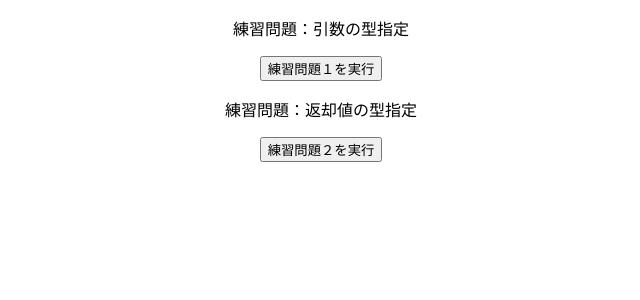
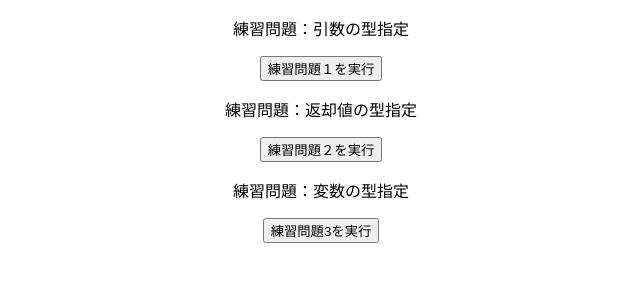
Before and after one commit to Omitsusan199411/Typescript-React-basic-practice, a React (Create React App) app: page / in a window 1280 px wide. Shown: the top 300 px of the page, without its empty margins (319-959 px from the left). Built offline with nearby package versions, Linux system fonts and the light colour scheme.

Commit message:
Typescript変数の型指定

```diff
--- a/src/App.tsx
+++ b/src/App.tsx
@@ -1,12 +1,14 @@
 import "./styles.css";
 import { Practice1 } from "./practices/Practice1";
 import { Practice2 } from "./practices/Practice2";
+import { Practice3 } from "./practices/Practice3";
 
 export default function App() {
   return (
     <div className="App">
       <Practice1 />
       <Practice2 />
+      <Practice3 />
     </div>
   );
 }
--- /dev/null
+++ b/src/practices/Practice3.tsx
@@ -0,0 +1,19 @@
+export const Practice3 = () => {
+  const getTotalFee = (num: number): number => {
+    const total = num * 1.1;
+    return total;
+  };
+
+  const onClickButton = () => {
+    let total: number = 0;
+    total = getTotalFee(1000);
+    console.log(total);
+  };
+
+  return (
+    <div>
+      <p>練習問題：変数の型指定</p>
+      <button onClick={onClickButton}>練習問題3を実行</button>
+    </div>
+  );
+};
```
